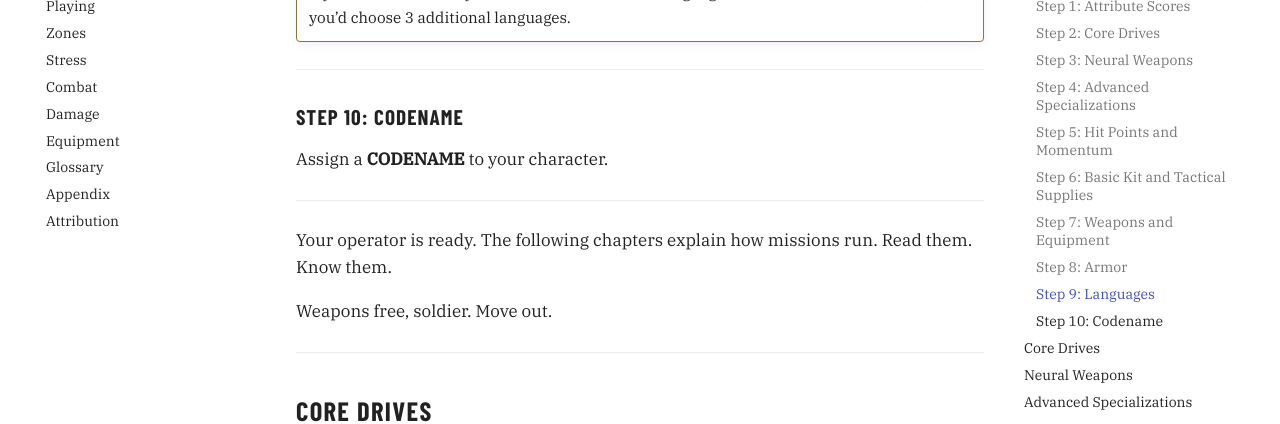
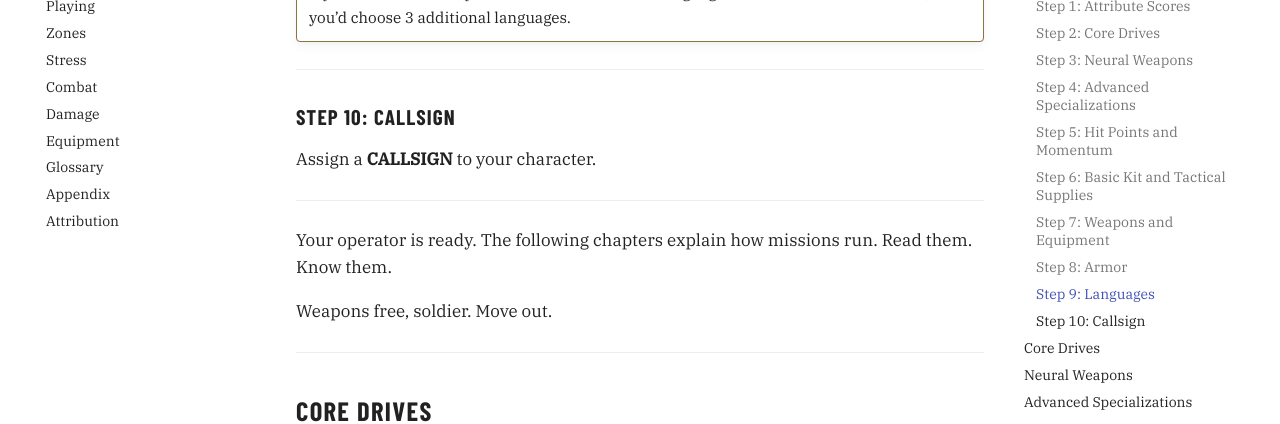
Before and after one commit to joemoose/psiops, an MkDocs documentation site: the page built from docs/character.md, in a window 1280 px wide and 900 px high, scrolled down 2863 px. Shown: the part 156-580 px from the top of the window. Built offline with MkDocs 1.6.1 and Material for MkDocs 9.7.7, drawn with Linux system fonts in a browser that asks for light colours; plug-ins that fetch from the network failed and are left out; comment, search, counter and statistics services are not loaded.

Commit message:
Update character.md

```diff
--- a/docs/character.md
+++ b/docs/character.md
@@ -98,9 +98,9 @@ Choose your native language and an additional number of languages equal to **1**
 
 ---
 
-### Step 10: Codename
+### Step 10: Callsign
 
-Assign a **CODENAME** to your character.
+Assign a **CALLSIGN** to your character.
 
 ---
 
```
